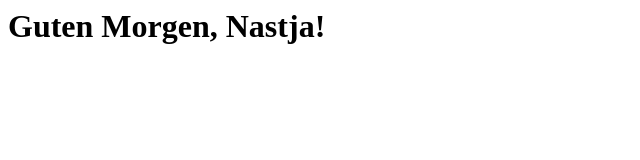
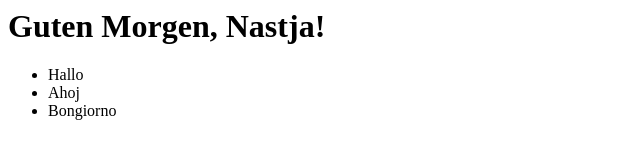
Before and after one commit to potishna/lesson2_hw_git_github, a plain HTML site: page index.html in a window 1280 px wide. Shown: the whole page, without its empty margins (0-640 px from the left). Drawn offline with Linux system fonts and the light colour scheme.

Commit message:
add greatings in german, slovak, italiano,

```diff
--- a/index.html
+++ b/index.html
@@ -6,6 +6,10 @@
     </head>
     <body>
      <h1>Guten Morgen, Nastja!</h1>
-
+        <ul>
+            <li>Hallo</li>
+            <li>Ahoj</li>
+            <li>Bongiorno</li>
+        </ul>
     </body>
     </html>
```
